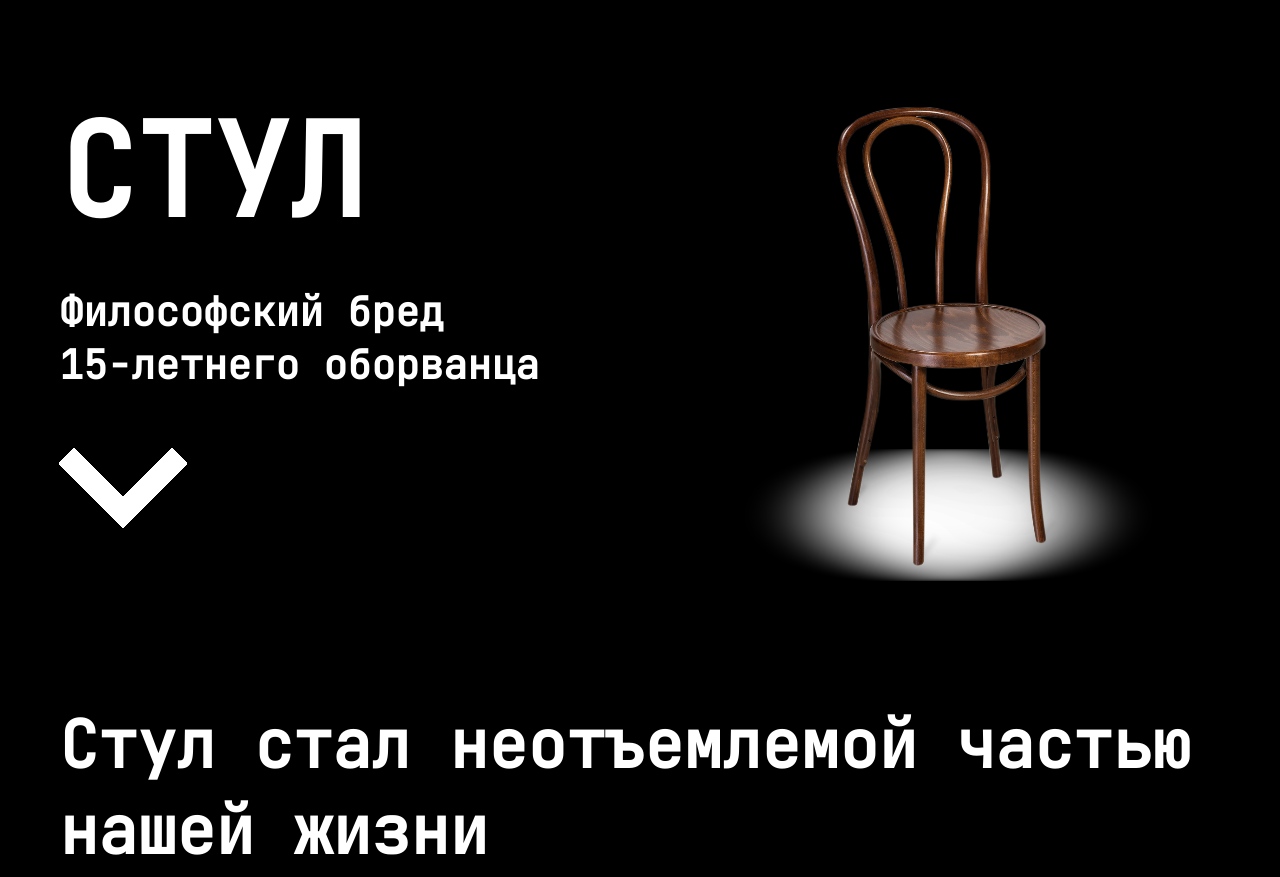
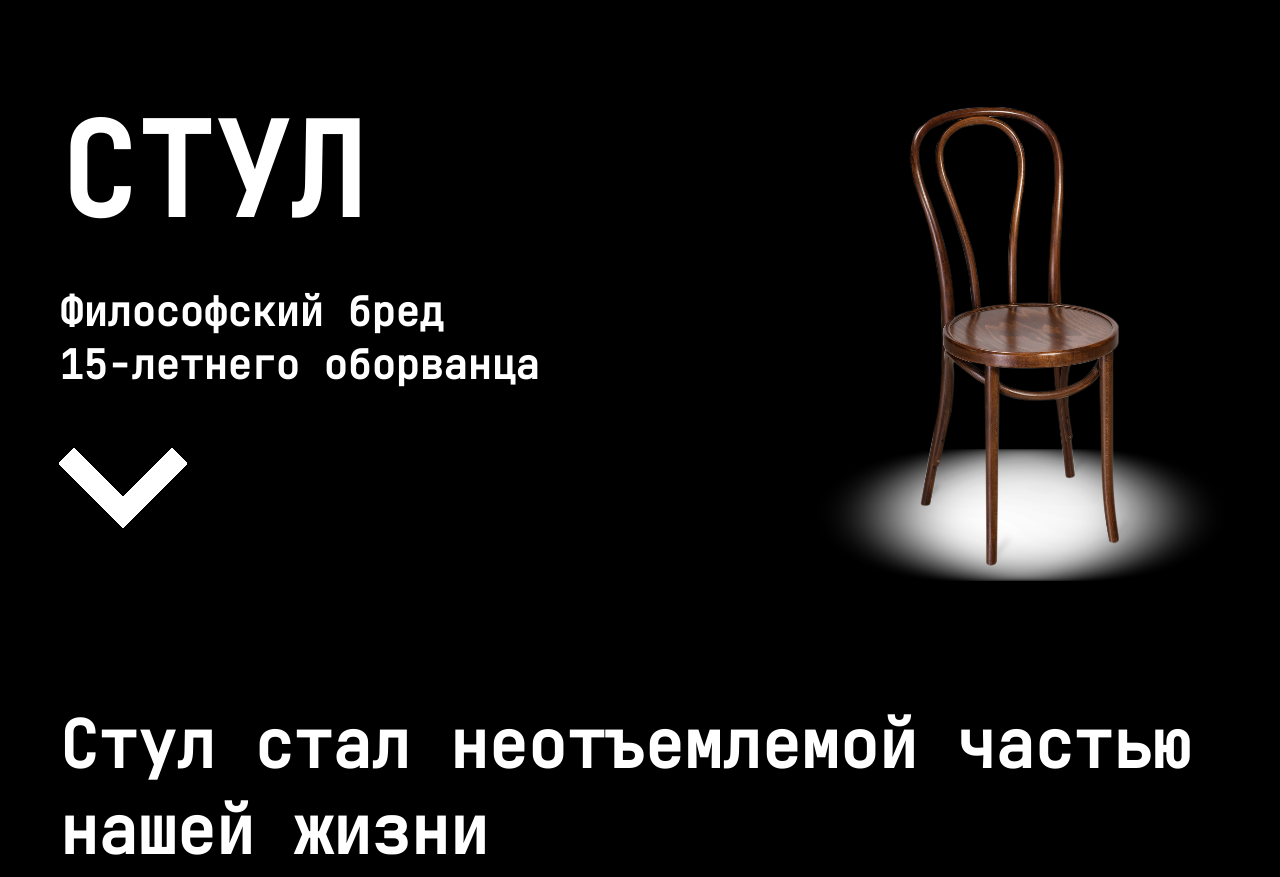
Before and after one commit to kapiernik/stul, a plain HTML site: page index.html in a window 1280 px wide. Shown: the top 877 px of the page. Drawn offline with Linux system fonts and the light colour scheme; a web font is replaced by a local one.

Commit message:
изменил отступ стула от правой части сайта

```diff
--- a/styles/style.css
+++ b/styles/style.css
@@ -30,7 +30,7 @@ body {
     width: 500px;
     height: 500px;
     margin-left: 0%;
-    padding-right: 6%;
+    padding-right: 0%;
     padding-top: 0%;
 }
 
```
